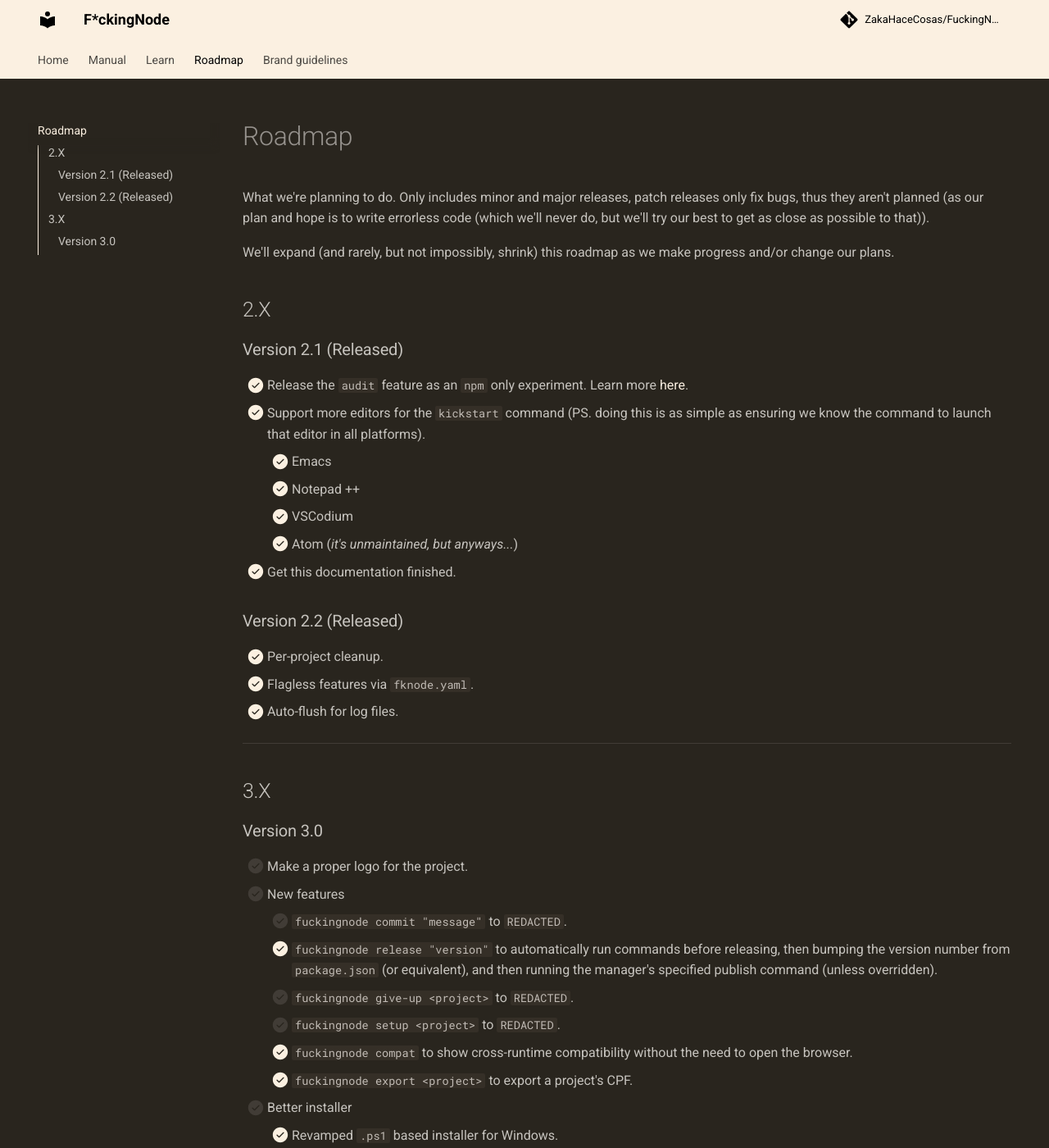
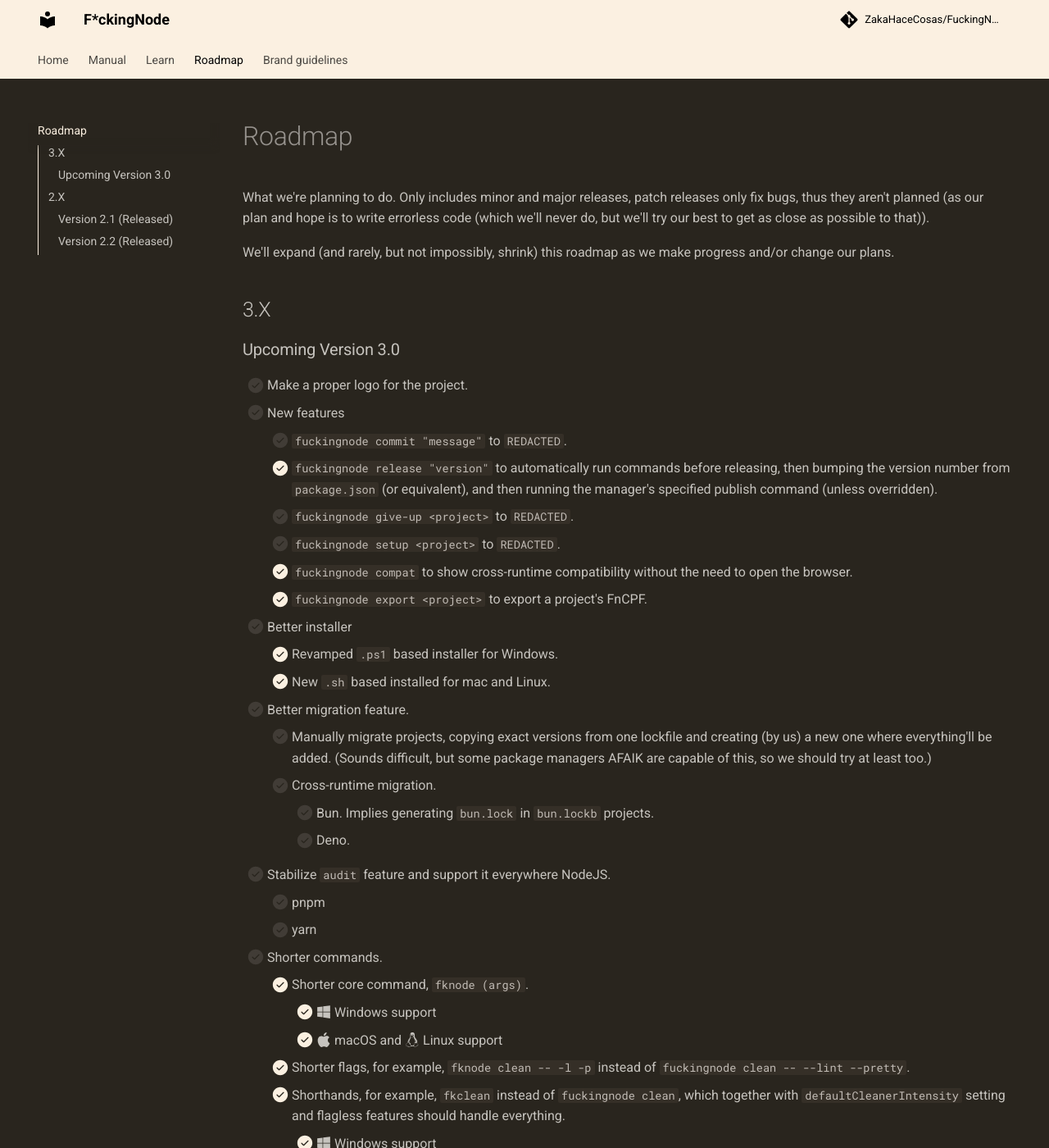
Before and after one commit to ZakaHaceCosas/FuckingNode, an MkDocs documentation site: the page built from docs/about/roadmap.md, in a window 1280 px wide and 1400 px high. Shown: the whole window at 82% size. Built offline with MkDocs 1.6.1 and Material for MkDocs 9.7.7, drawn with Linux system fonts in a browser that asks for light colours; comment, search, counter and statistics services are not loaded; some of the changed text lies outside the part shown.

Commit message:
(v3) linux/mac sh installer + cli shortcuts

```diff
--- a/docs/about/roadmap.md
+++ b/docs/about/roadmap.md
@@ -5,29 +5,9 @@
 
 We'll expand (and rarely, but not impossibly, shrink) this roadmap as we make progress and/or change our plans.
 
-## 2.X
-
-### Version 2.1 (Released)
-
-- [X] Release the `audit` feature as an `npm` only experiment. Learn more [here](../learn/audit.md).
-- [X] Support more editors for the `kickstart` command (PS. doing this is as simple as ensuring we know the command to launch that editor in all platforms).
-    - [X] Emacs
-    - [X] Notepad ++
-    - [X] VSCodium
-    - [X] Atom (_it's unmaintained, but anyways..._)
-- [X] Get this documentation finished.
-
-### Version 2.2 (Released)
-
-- [X] Per-project cleanup.
-- [X] Flagless features via `fknode.yaml`.
-- [X] Auto-flush for log files.
-
-----
-
 ## 3.X
 
-### Version 3.0
+### Upcoming Version 3.0
 
 - [ ] Make a proper logo for the project.
 - [ ] New features
@@ -36,7 +16,7 @@
     - [ ] `fuckingnode give-up <project>` to `REDACTED`.
     - [ ] `fuckingnode setup <project>` to `REDACTED`.
     - [x] `fuckingnode compat` to show cross-runtime compatibility without the need to open the browser.
-    - [x] `fuckingnode export <project>` to export a project's CPF.
+    - [x] `fuckingnode export <project>` to export a project's FnCPF.
 - [ ] Better installer
     - [X] Revamped `.ps1` based installer for Windows.
     - [X] New `.sh` based installed for mac and Linux.
@@ -49,11 +29,13 @@
     - [ ] pnpm
     - [ ] yarn
 - [ ] Shorter commands.
-    - [ ] Shorter core, for example `fknode`.
+    - [X] Shorter core command, `fknode (args)`.
         - [X] :fontawesome-brands-windows: Windows support
-        - [ ] :simple-apple: macOS and :simple-linux: Linux support
+        - [X] :simple-apple: macOS and :simple-linux: Linux support
     - [X] Shorter flags, for example, `fknode clean -- -l -p` instead of `fuckingnode clean -- --lint --pretty`.
-    - [ ] Shorthands, for example, `fkclean` instead of `fuckingnode clean`, which together with `defaultCleanerIntensity` setting and flagless features should handle everything.
+    - [X] Shorthands, for example, `fkclean` instead of `fuckingnode clean`, which together with `defaultCleanerIntensity` setting and flagless features should handle everything.
+        - [X] :fontawesome-brands-windows: Windows support
+        - [X] :simple-apple: macOS and :simple-linux: Linux support
 - [ ] Make `fuckingnode stats` actually useful
     - [ ] Similar to GitHub's community standards (any repo -> insights -> community standards), compare a project to a set of quality standards.
 - [X] Make `maxim` intensity behave like `hard` intensity, doing first what lower levels do. `maxim-only` would be added too, to keep the current behavior available.
```
Also changed, not shown: other parts of docs/about/roadmap.md (+20 -0 lines), 2 other files.
